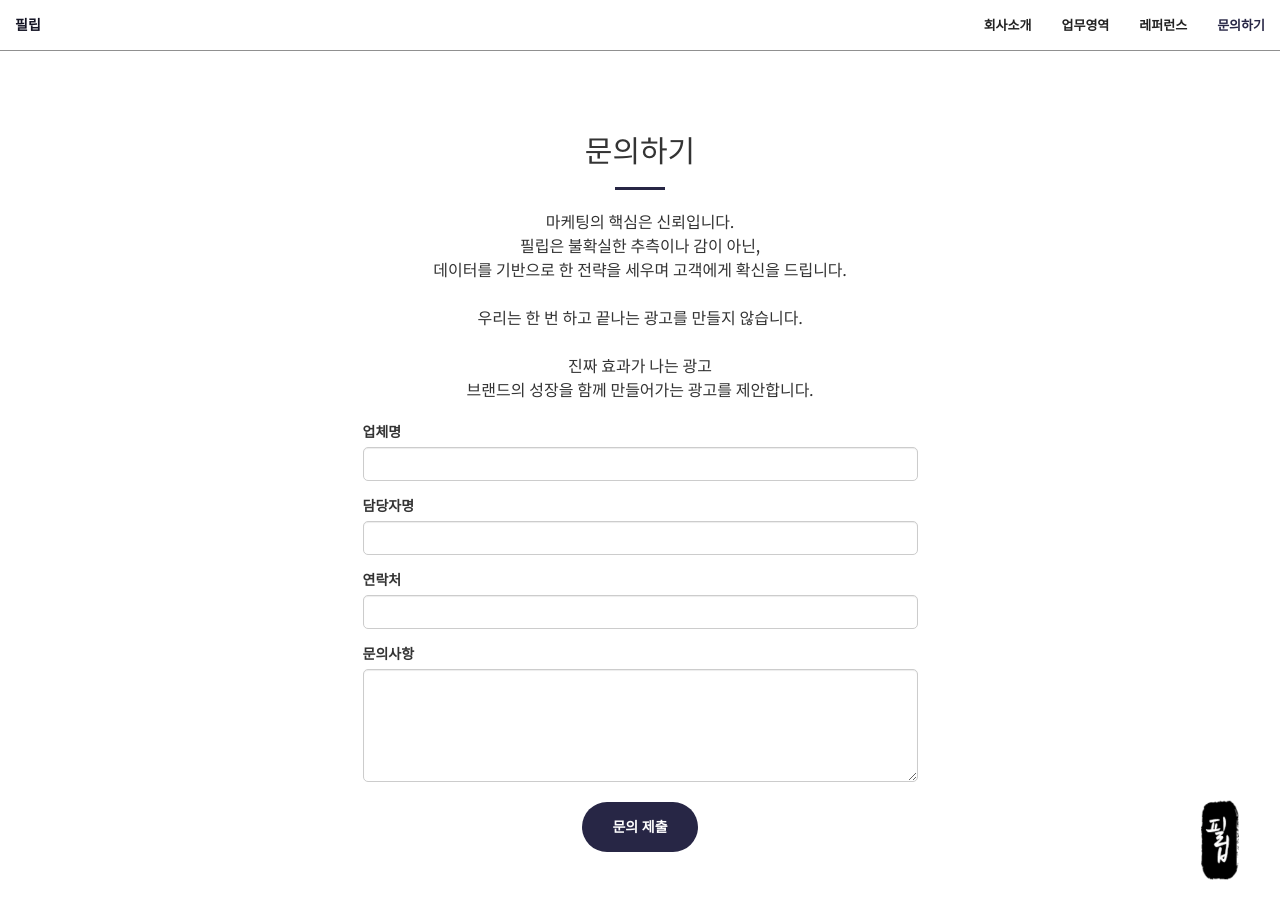
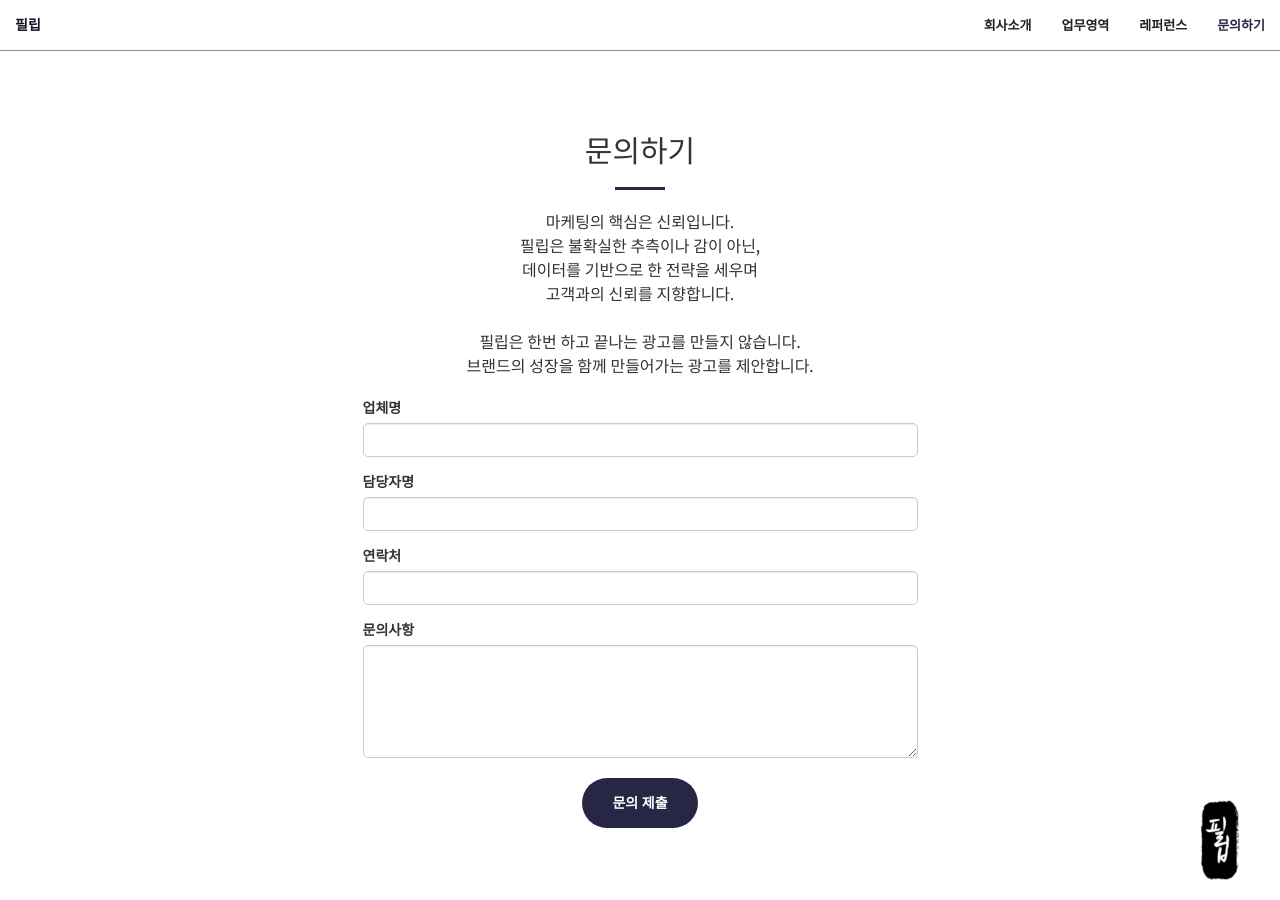
Before and after one commit to philipcommunication/philip-homepage, a Jekyll site: the page built from index.html, in a window 1280 px wide and 900 px high, scrolled down 3489 px. Built offline with Jekyll 4.4.1, drawn with Linux system fonts in a browser that asks for light colours.

Commit message:
Update contact.html

```diff
--- a/_includes/contact.html
+++ b/_includes/contact.html
@@ -6,11 +6,10 @@
                 <hr class="primary">
                 <p>마케팅의 핵심은 신뢰입니다.<br>
                     필립은 불확실한 추측이나 감이 아닌,<br>
-                    데이터를 기반으로 한 전략을 세우며 고객에게 확신을 드립니다.<br>
+                    데이터를 기반으로 한 전략을 세우며<br>
+                    고객과의 신뢰를 지향합니다.<br>
                     <br>
-                    우리는 한 번 하고 끝나는 광고를 만들지 않습니다.<br>
-                    <br>
-                    진짜 효과가 나는 광고<br>
+                    필립은 한번 하고 끝나는 광고를 만들지 않습니다.<br>
                     브랜드의 성장을 함께 만들어가는 광고를 제안합니다.</p>
             </div>
             <section id="inquiry-form" class="inquiry-section">
@@ -49,7 +48,7 @@
         <div class="col-lg-2 col-lg-offset-1 text-center">
             <a href="mailto:{{ site.email }}">
             <i class="fa fa-envelope-o fa-3x wow bounceIn" data-wow-delay=".1s"></i>
-                <p>{{ site.email }}</p>
+                <p>{{ ndk0929@gmail.com }}</p>
             </a>
         </div>
         <div class="col-lg-2 col-lg-offset-1 text-center">
```
